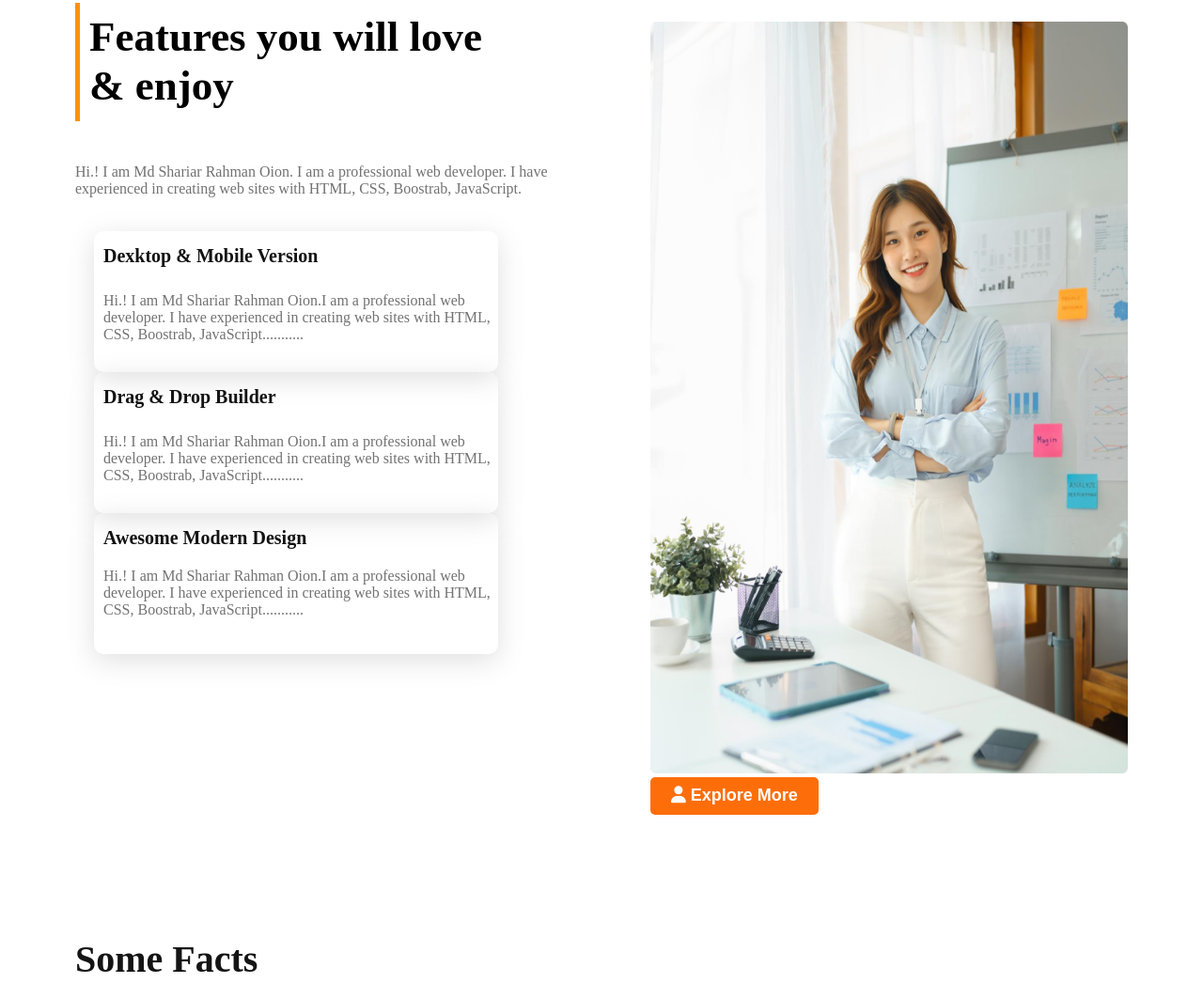
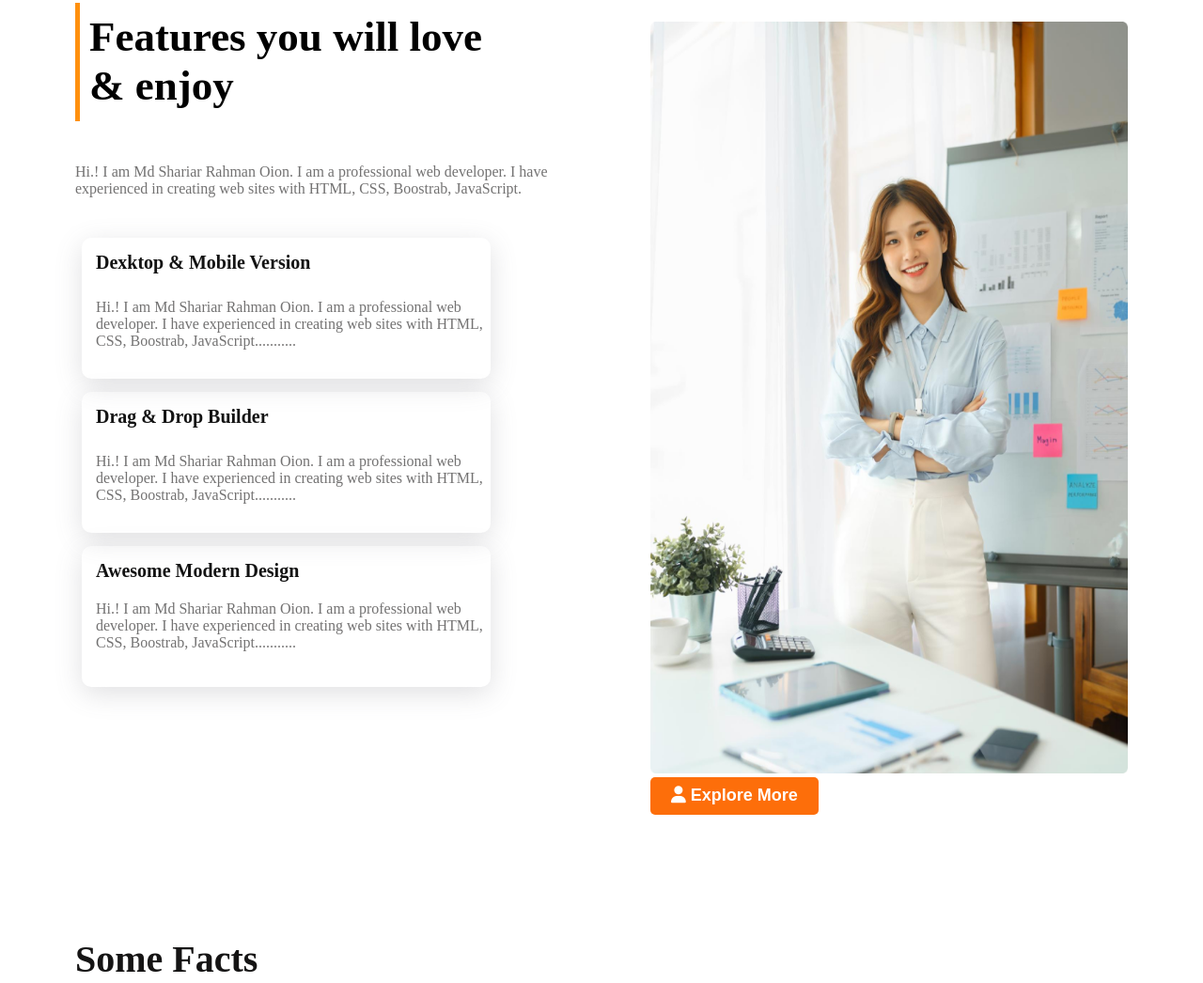
Before and after one commit to mdshariaroion/g3-architects, a plain HTML site: page index.html in a window 1280 px wide. Shown: the part 1749-2795 px from the top of the page at 94% size. Drawn offline with Linux system fonts and the light colour scheme.

Commit message:
fact card gap update

```diff
--- a/index.html
+++ b/index.html
@@ -80,18 +80,26 @@
                     <p class="feature-description">
                         Hi.! I am Md Shariar Rahman Oion. I am a professional web developer. I have experienced in creating web sites with HTML, CSS, Boostrab, JavaScript.
                     </p>
+                 <div class="feature-card-gap">
                     <div class="feature-card" >
                         <h4 class="feature-card-title new-pad">Dexktop & Mobile Version</h4>
-                        <p class="description">Hi.! I am Md Shariar Rahman Oion.I am a professional web developer. I have experienced in creating web sites with HTML, CSS, Boostrab, JavaScript...........</p>
+                        <p class="description">Hi.! I am Md Shariar Rahman Oion. I am a professional web developer. I have experienced in creating web sites with HTML, CSS, Boostrab, JavaScript...........</p>
                     </div>
+                </div>
+
+                <div class="feature-card-gap">
                     <div class="feature-card">
                         <h4 class="feature-card-title new-pad">Drag & Drop Builder</h4>
-                        <p class="description">Hi.! I am Md Shariar Rahman Oion.I am a professional web developer. I have experienced in creating web sites with HTML, CSS, Boostrab, JavaScript...........</p>
+                        <p class="description">Hi.! I am Md Shariar Rahman Oion. I am a professional web developer. I have experienced in creating web sites with HTML, CSS, Boostrab, JavaScript...........</p>
                     </div>
+                </div>
+                <div class="feature-card-gap">
                     <div class="feature-card">
                         <h3 class="feature-card-title new-pad new-pad">Awesome Modern Design</h3>
-                        <p class="description">Hi.! I am Md Shariar Rahman Oion.I am a professional web developer. I have experienced in creating web sites with HTML, CSS, Boostrab, JavaScript...........</p>
+                        <p class="description">Hi.! I am Md Shariar Rahman Oion. I am a professional web developer. I have experienced in creating web sites with HTML, CSS, Boostrab, JavaScript...........</p>
                     </div>
+                    </div>
+
                     <!-- <div class="feature-card">
                         <h4 class="feature-card-title">Super Easy to Edit</h4>
                         <p class="description">Hi.! I am Md Shariar Rahman Oion.I am a professional web developer. I have experienced...........</p>
--- a/styles/styles.css
+++ b/styles/styles.css
@@ -154,9 +154,12 @@ height:800px;
     height: 150px;
     box-shadow: rgba(100, 100, 111, 0.2) 0px 7px 29px 0px;
     border-radius: 10px;
-    padding-left: 10px;
-    margin-left: 20px;
+    padding-left: 15px;
 }
+.feature-card-gap{
+    padding: 7px;
+}
+
 .new-pad{
     padding-top: 15px;
 }
```
